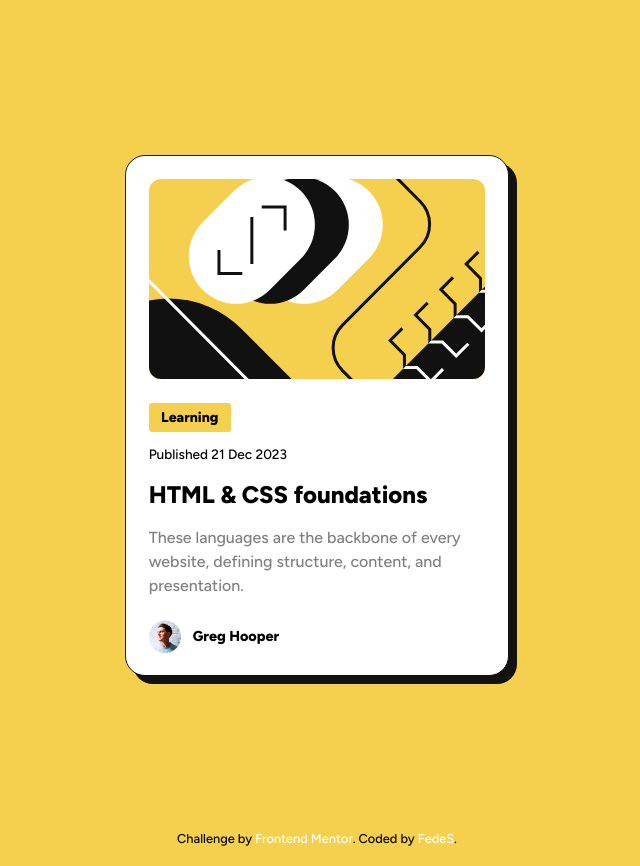
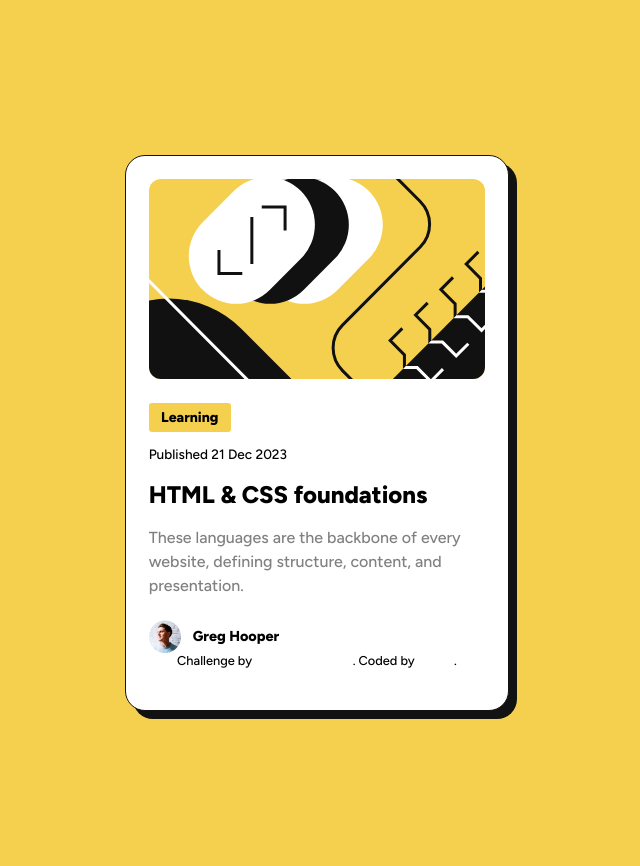
Before and after one commit to Federico-Salerno/blog-preview-card-main, a plain HTML site: page index.html in a window 1280 px wide. Shown: the whole page, without its empty margins (323-963 px from the left). Drawn offline with Linux system fonts and the light colour scheme.

Commit message:
fix footer

```diff
--- a/index.html
+++ b/index.html
@@ -47,9 +47,7 @@
         />
         <span class="name">Greg Hooper</span>
       </div>
-    </main>
-
-    <footer class="attribution">
+      <div class="attribution">
         Challenge by
         <a
           href="https://www.frontendmentor.io/profile/Federico-Salerno"
@@ -57,6 +55,8 @@
           >Frontend Mentor</a
         >. Coded by
         <a href="https://github.com/Federico-Salerno?tab=repositories">FedeS</a>.
-    </footer>
+      </div>
     </body>
+    </main>
+
 </html>
```
Lines whose indentation alone changed are shown as unchanged.
